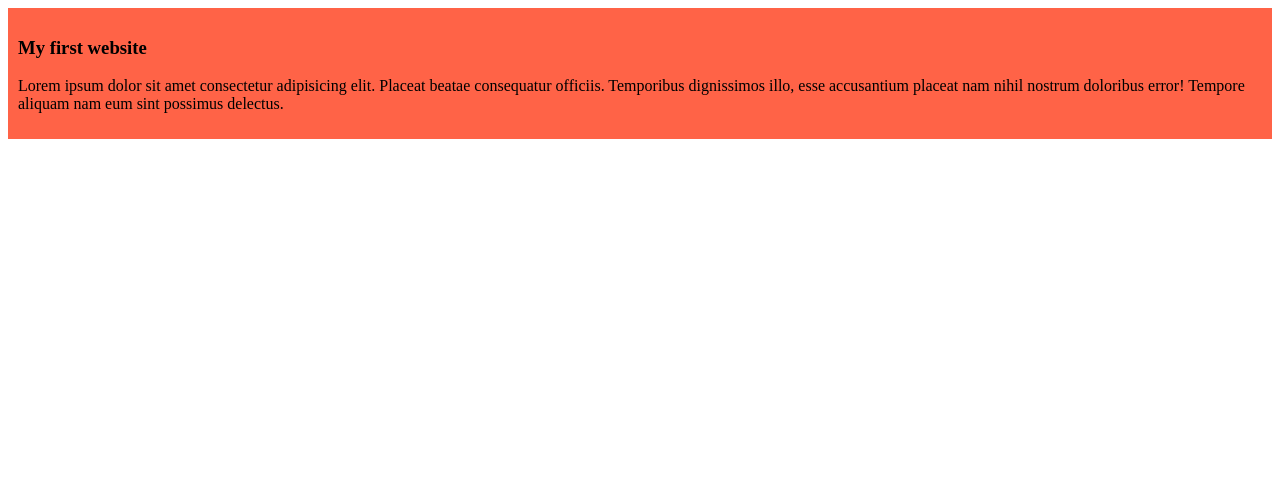
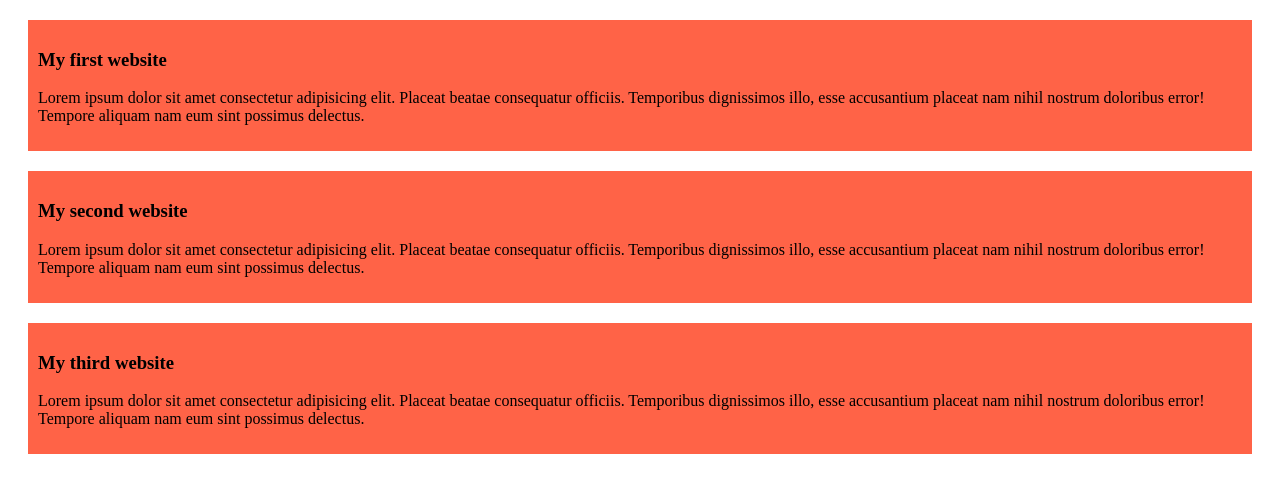
Before and after one commit to ronithussain/my-simple-website, a plain HTML site: page index.html in a window 1280 px wide. Drawn offline with Linux system fonts and the light colour scheme.

Commit message:
added the second and third blog

```diff
--- a/index.html
+++ b/index.html
@@ -7,9 +7,19 @@
     <title>my simple website</title>
 </head>
 <body>
+
     <div>
         <h3>My first website</h3>
         <p>Lorem ipsum dolor sit amet consectetur adipisicing elit. Placeat beatae consequatur officiis. Temporibus dignissimos illo, esse accusantium placeat nam nihil nostrum doloribus error! Tempore aliquam nam eum sint possimus delectus.</p>
     </div>
+    <div>
+        <h3>My second website</h3>
+        <p>Lorem ipsum dolor sit amet consectetur adipisicing elit. Placeat beatae consequatur officiis. Temporibus dignissimos illo, esse accusantium placeat nam nihil nostrum doloribus error! Tempore aliquam nam eum sint possimus delectus.</p>
+    </div>
+    <div>
+        <h3>My third website</h3>
+        <p>Lorem ipsum dolor sit amet consectetur adipisicing elit. Placeat beatae consequatur officiis. Temporibus dignissimos illo, esse accusantium placeat nam nihil nostrum doloribus error! Tempore aliquam nam eum sint possimus delectus.</p>
+    </div>
 </body>
+
 </html>
--- a/styles/index.css
+++ b/styles/index.css
@@ -1,4 +1,6 @@
 div{
     background-color: tomato;
     padding: 10px;
+    margin: 20px;
+    padding: 10px;
 }
```
